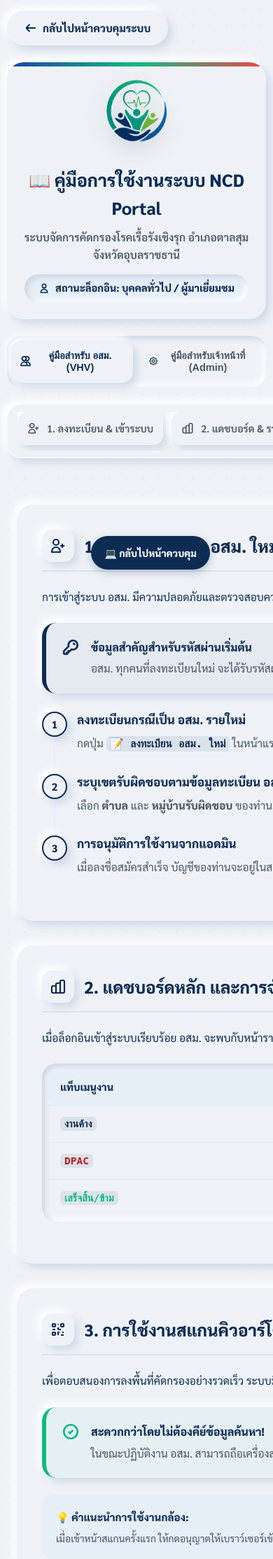
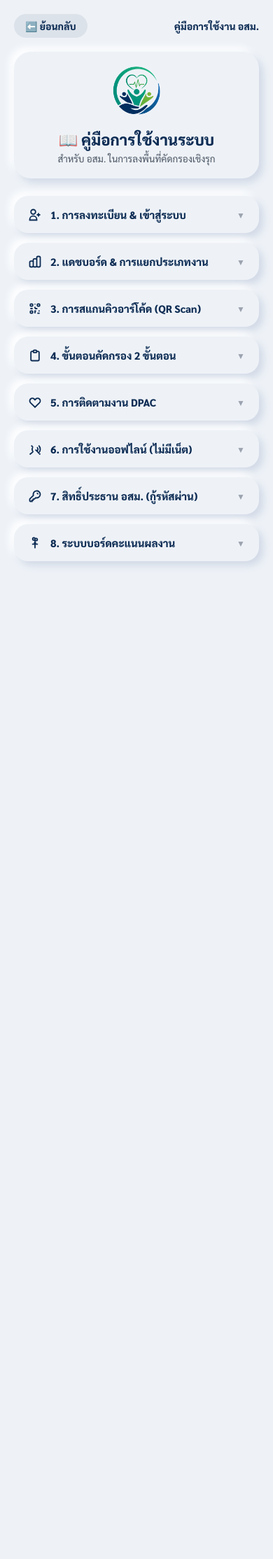
Before and after one commit to Akelliiues/ncds, a PHP site: page /manual.php in a window 390 px wide. Shown: the top 2228 px of the page at 70% size. After the commit the page ends 809 px from the top, so only its background shows below. Run offline with PHP 8.4, Linux system fonts and the light colour scheme.

Commit message:
Update manual.php to display mobile-optimized accordion layout for guests/VHV and full dual sidebar layout for Admin

```diff
--- a/manual.php
+++ b/manual.php
@@ -2,23 +2,21 @@
 // manual.php (Root - Unified System User Manual)
 require_once __DIR__ . '/config/session.php';
 
-// ตรวจสอบบทบาทผู้ใช้จากเซสชันเพื่อตั้งแท็บและปุ่มย้อนกลับให้สอดคล้องโดยอัตโนมัติ
-$default_tab = 'vhv';
-$back_url = 'index.php';
-$user_role_label = 'บุคคลทั่วไป / ผู้มาเยี่ยมชม';
-
-if (isset($_SESSION['vhv_id'])) {
-    $default_tab = 'vhv';
-    $back_url = 'vhv/index.php';
-    $user_role_label = 'อสม. ' . htmlspecialchars($_SESSION['vhv_name']);
-} elseif (isset($_SESSION['admin_logged_in'])) {
+$is_admin = isset($_SESSION['admin_logged_in']) && $_SESSION['admin_logged_in'] === true;
+
+if (!$is_admin) {
+    define('ALLOW_GUEST_MANUAL', true);
+    require_once __DIR__ . '/vhv/manual.php';
+    exit();
+}
+
+// ตรวจสอบบทบาทผู้ใช้จากเซสชันเพื่อตั้งแท็บและปุ่มย้อนกลับให้สอดคล้องโดยอัตโนมัติ (เฉพาะเมื่อล็อกอินเป็นแอดมิน)
 $default_tab = 'admin';
 $back_url = 'admin/index.php';
 if (isset($_SESSION['is_visitor']) && $_SESSION['is_visitor'] === true) {
     $user_role_label = 'เจ้าหน้าที่ (โหมดผู้มาเยือน)';
 } else {
     $user_role_label = 'ผู้ดูแลระบบ/เจ้าหน้าที่ (' . htmlspecialchars($_SESSION['admin_username']) . ')';
-    }
 }
 ?>
 <!DOCTYPE html>
--- a/vhv/manual.php
+++ b/vhv/manual.php
@@ -2,12 +2,16 @@
 // vhv/manual.php (Mobile-Optimized VHV Manual)
 require_once __DIR__ . '/../config/session.php';
 
-if (!isset($_SESSION['vhv_id'])) {
+if (!isset($_SESSION['vhv_id']) && !defined('ALLOW_GUEST_MANUAL')) {
     header("Location: ../index.php");
     exit();
 }
 
-$vhvName = $_SESSION['vhv_name'];
+$is_vhv = isset($_SESSION['vhv_id']);
+$vhvName = $is_vhv ? $_SESSION['vhv_name'] : '';
+
+$path_prefix = defined('ALLOW_GUEST_MANUAL') ? '' : '../';
+$back_url = defined('ALLOW_GUEST_MANUAL') ? ($is_vhv ? 'vhv/index.php' : 'index.php') : 'index.php';
 ?>
 <!DOCTYPE html>
 <html lang="th">
@@ -15,7 +19,7 @@ $vhvName = $_SESSION['vhv_name'];
     <meta charset="UTF-8">
     <meta name="viewport" content="width=device-width, initial-scale=1.0">
     <title>คู่มือ อสม. - NCDs Portal</title>
-    <link rel="stylesheet" href="../assets/css/style.css">
+    <link rel="stylesheet" href="<?= $path_prefix ?>assets/css/style.css">
     <style>
         body {
             background-color: var(--bg-main);
@@ -264,7 +268,7 @@ $vhvName = $_SESSION['vhv_name'];
     <div class="mobile-wrapper">
         <!-- Navigation Header -->
         <div style="display: flex; align-items: center; justify-content: space-between; margin-bottom: 20px;">
-            <a href="index.php" style="color: var(--color-accent); text-decoration: none; font-size: 14px; font-weight: 800; display: inline-flex; align-items: center; gap: 6px; background: rgba(13, 44, 84, 0.08); padding: 8px 16px; border-radius: 50px;">
+            <a href="<?= htmlspecialchars($back_url) ?>" style="color: var(--color-accent); text-decoration: none; font-size: 14px; font-weight: 800; display: inline-flex; align-items: center; gap: 6px; background: rgba(13, 44, 84, 0.08); padding: 8px 16px; border-radius: 50px;">
                 ⬅️ ย้อนกลับ
             </a>
             <span style="font-weight: 800; color: var(--text-primary); font-size: 14px;">คู่มือการใช้งาน อสม.</span>
@@ -272,7 +276,7 @@ $vhvName = $_SESSION['vhv_name'];
 
         <!-- Header Section -->
         <div class="header-section">
-            <img src="../assets/icon.png" alt="NCDs Prevention Logo">
+            <img src="<?= $path_prefix ?>assets/icon.png" alt="NCDs Prevention Logo">
             <h1>📖 คู่มือการใช้งานระบบ</h1>
             <p>สำหรับ อสม. ในการลงพื้นที่คัดกรองเชิงรุก</p>
         </div>
```
Lines whose indentation alone changed are shown as unchanged.
